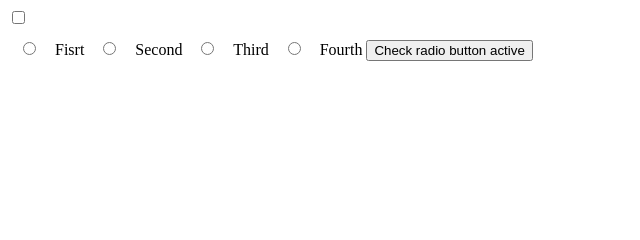
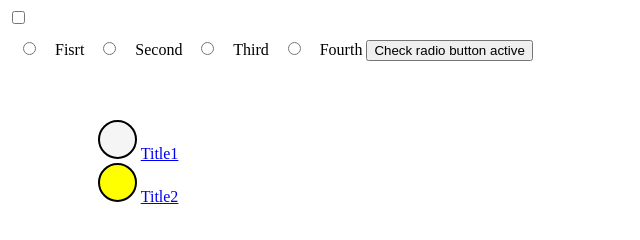
Before and after one commit to HisokaWizard/clean-javascript, a plain HTML site: page checkbox_radiobutton/index.html in a window 1280 px wide. Shown: the whole page, without its empty margins (0-640 px from the left). Drawn offline with Linux system fonts and the light colour scheme.

```diff
--- a/checkbox_radiobutton/index.html
+++ b/checkbox_radiobutton/index.html
@@ -19,6 +19,17 @@
     </div>
     <div id='radio-answer'></div>
 
+    <div style="margin: 50px 0 0 50px;">
+        <ul>
+            <li>
+                <a href="#">Title1</a>
+            </li>
+            <li class="active">
+                <a href="#">Title2</a>
+            </li>
+        </ul>
+    </div>
+
 
     <script src="./script.js"></script>
 </body>
--- a/checkbox_radiobutton/style.css
+++ b/checkbox_radiobutton/style.css
@@ -1,3 +1,31 @@
 .radio {
     margin: 15px;
 }
+
+ul li {
+   list-style: none;
+}
+
+ul li:before {
+    content: '';
+    display: inline-block;
+    width: 35px;
+    height: 35px;
+    border: 2px solid;
+    background-color: whitesmoke;
+    border-radius: 50%;
+    border-color: var(--paper-radio-button-unchecked-color, --primary-text-color);
+    transition: border-color 0.28s;
+}
+
+ul li.active:before {
+    content: '';
+    display: inline-block;
+    width: 35px;
+    height: 35px;
+    border: 2px solid;
+    background-color: yellow;
+    border-radius: 50%;
+    border-color: var(--paper-radio-button-unchecked-color, --primary-text-color);
+    transition: border-color 0.28s;
+}
--- a/mouse_trail/script.js
+++ b/mouse_trail/script.js
@@ -48,7 +48,7 @@
         stars.forEach(star => {
             const deltaX = Math.abs(star.x - event.clientX);
             const deltaY = Math.abs(star.y - event.clientY);
-            if (deltaX < 50 && deltaY < 50) {
+            if (deltaX < 100 && deltaY < 100) {
                 starsNearMouse.push(star.name);
             }
         });
```
